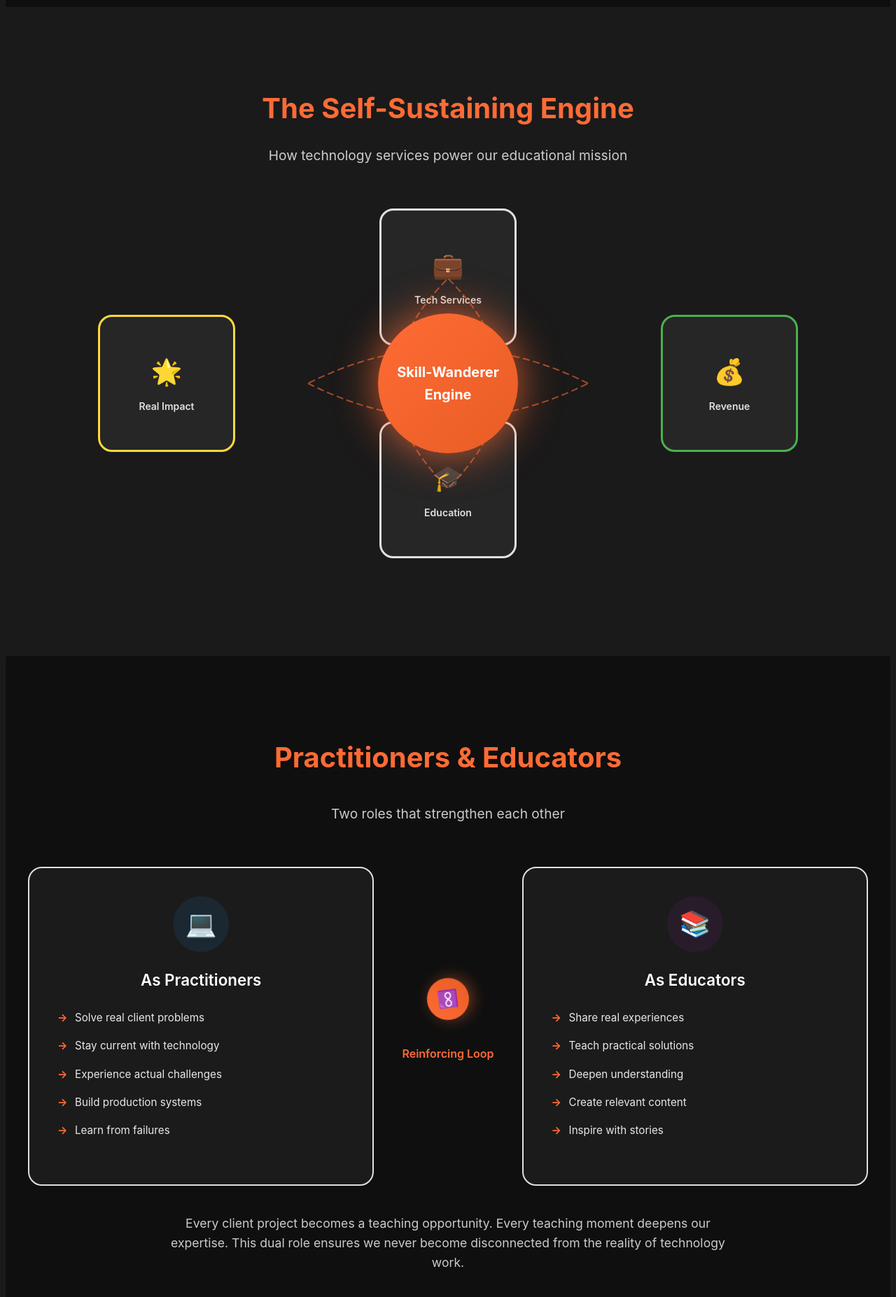
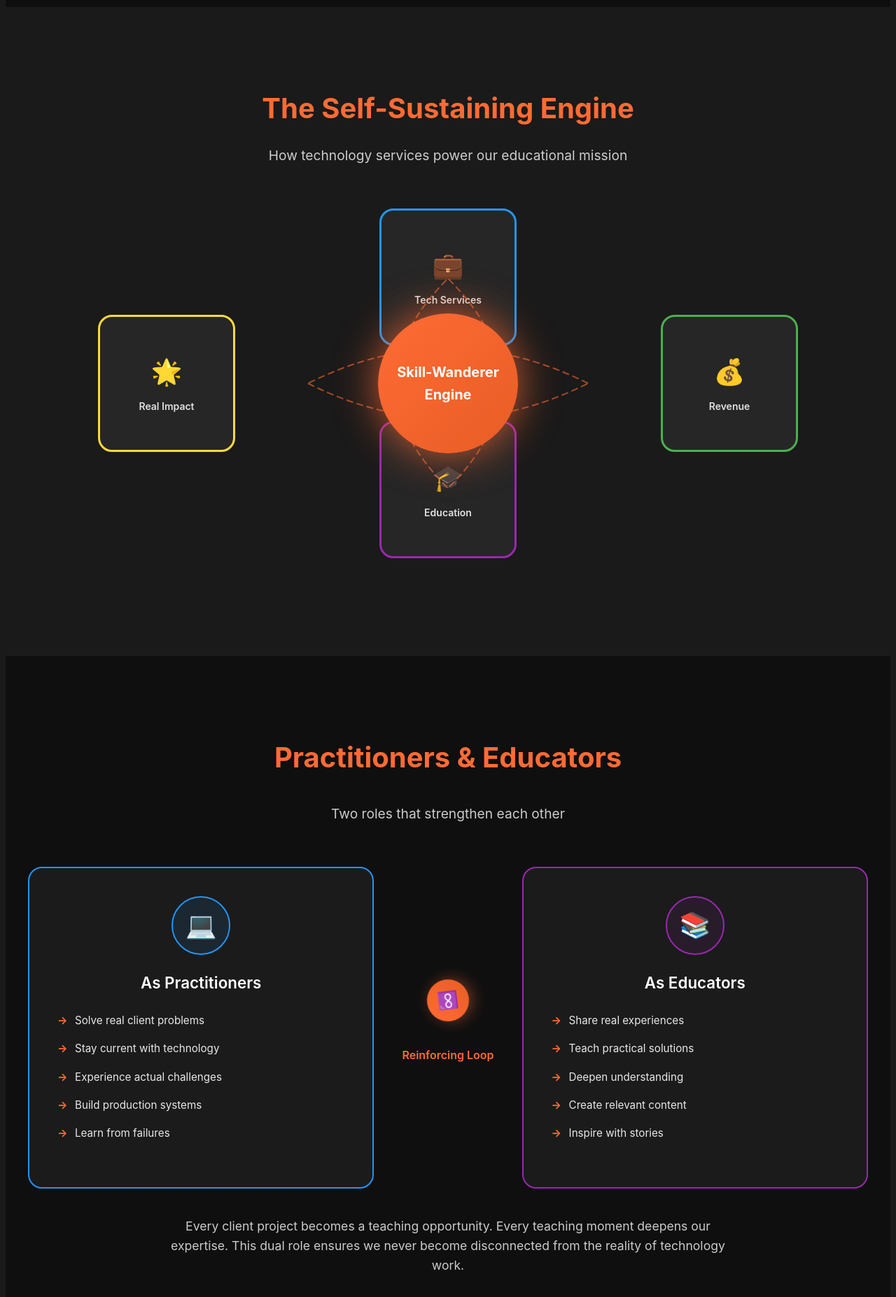
Before and after one commit to skill-wanderer/skill-wanderer-landing-page, a Nuxt app: page /principles/tech-services in a window 1280 px wide. Shown: the part 2501-4355 px from the top of the page at 70% size. Built offline with nearby package versions, Linux system fonts and the light colour scheme.

Commit message:
finish change color

```diff
--- a/pages/principles/tech-services.vue
+++ b/pages/principles/tech-services.vue
@@ -274,13 +274,7 @@ const practiceItems = [
 
 <style scoped>
 
-/* CSS Custom Properties for dynamic colors */
-:root {
-  --practice-blue: #2196F3;
-  --education-purple: #9C27B0;
-  --success-green: #4CAF50;
-  --engine-red: #f44336;
-}
+/* CSS Custom Properties for dynamic colors - replaced with raw values in scoped styles */
 
 /* Engine Visual Section */
 .engine-section {
@@ -386,21 +380,21 @@ const practiceItems = [
   top: 0;
   left: 50%;
   transform: translateX(-50%);
-  border-color: var(--practice-blue);
+  border-color: #2196F3;
 }
 
 .engine-component.education {
   bottom: 0;
   left: 50%;
   transform: translateX(-50%);
-  border-color: var(--education-purple);
+  border-color: #9C27B0;
 }
 
 .engine-component.revenue {
   top: 50%;
   right: 0;
   transform: translateY(-50%);
-  border-color: var(--success-green);
+  border-color: #4CAF50;
 }
 
 .engine-component.impact {
@@ -452,11 +446,11 @@ const practiceItems = [
 }
 
 .role-card.practitioner {
-  border-color: var(--practice-blue);
+  border-color: #2196F3;
 }
 
 .role-card.educator {
-  border-color: var(--education-purple);
+  border-color: #9C27B0;
 }
 
 .role-card:hover {
@@ -477,12 +471,12 @@ const practiceItems = [
 
 .role-card.practitioner .role-icon {
   background: rgba(33, 150, 243, 0.1);
-  border: 2px solid var(--practice-blue);
+  border: 2px solid #2196F3;
 }
 
 .role-card.educator .role-icon {
   background: rgba(156, 39, 176, 0.1);
-  border: 2px solid var(--education-purple);
+  border: 2px solid #9C27B0;
 }
 
 .role-card h3 {
```
